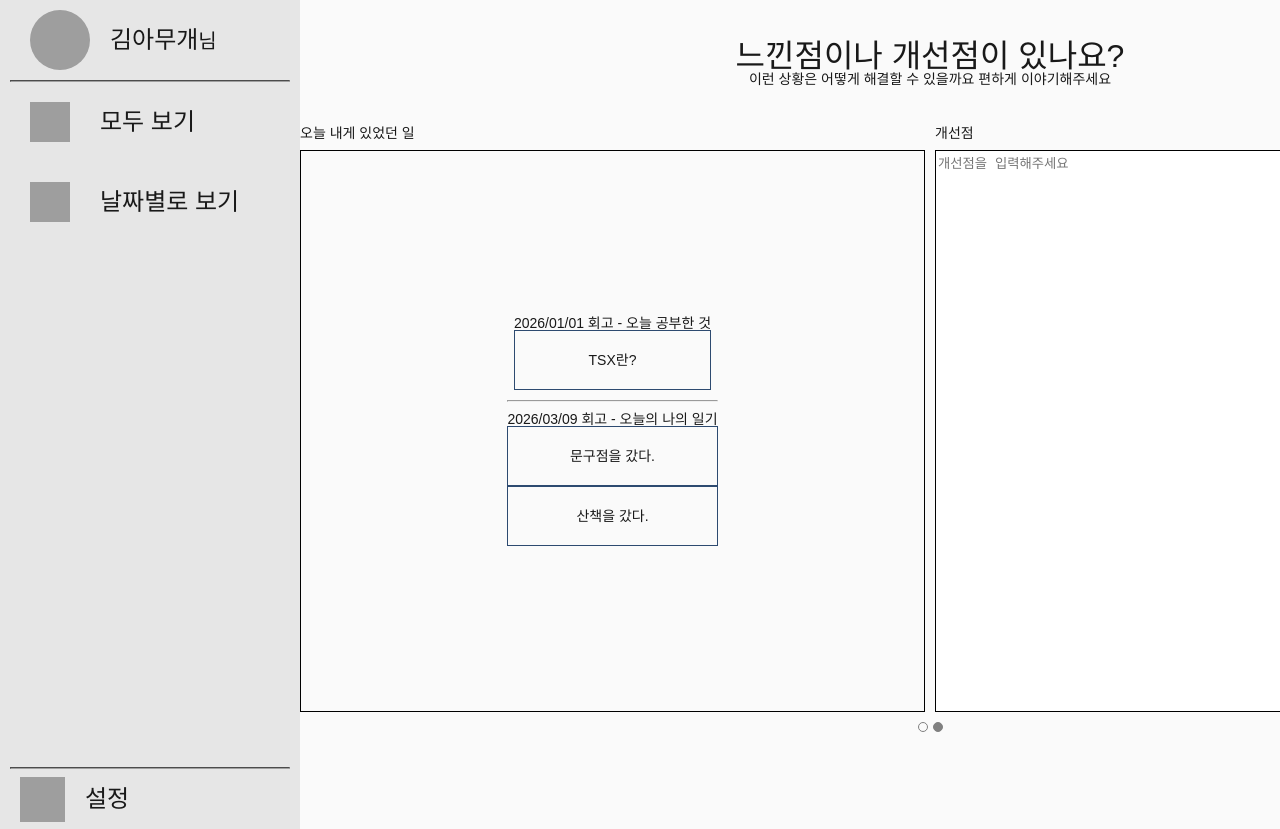
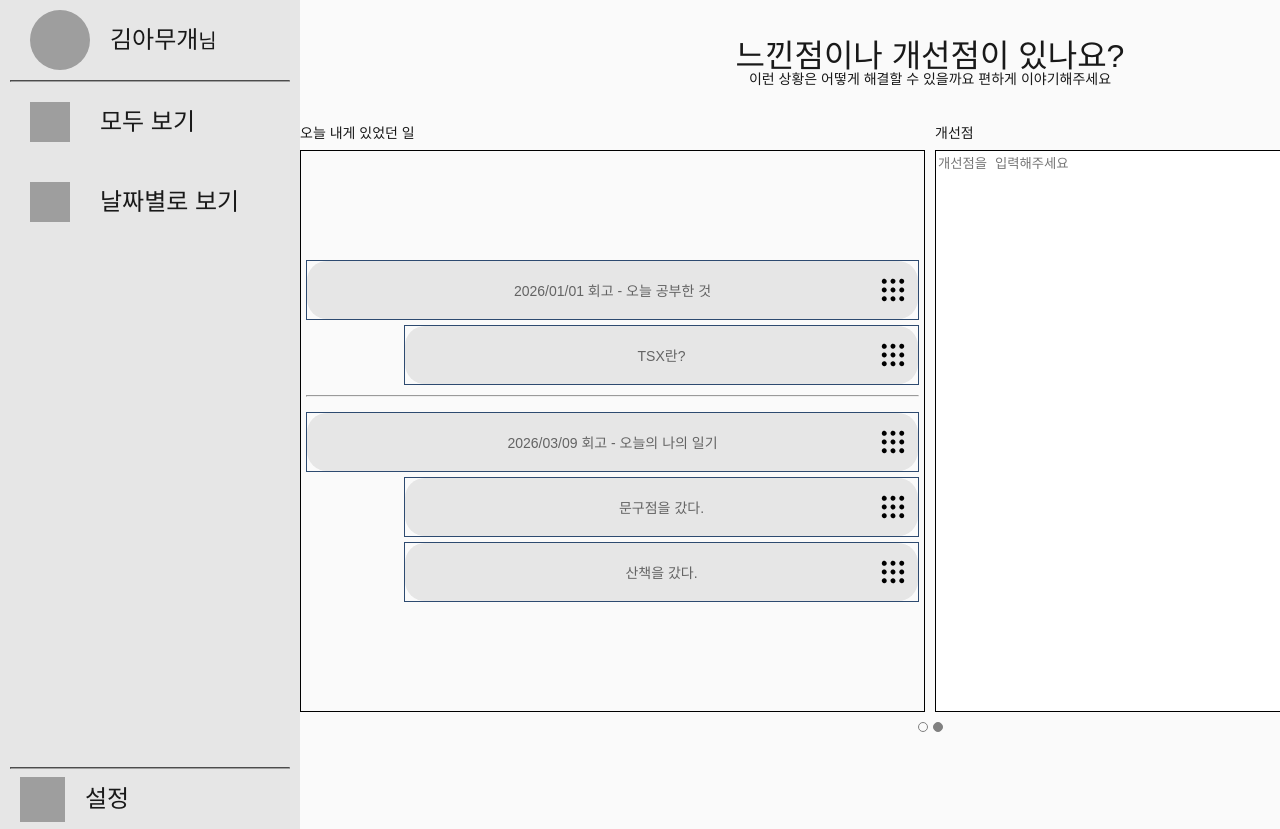
Before and after one commit to Jindo-Dog/RecoveryFrontEnd, a React (Vite) app: page /memoir/improvement in a window 1280 px wide. Shown: the top 829 px of the page. Built offline with nearby package versions, Linux system fonts and the light colour scheme; grey boxes are pictures that could not be loaded.

Commit message:
#49 Feat: Main, Sub Memoir 버튼 추가 및 모드 변경 기능 추가

```diff
--- a/src/component/memoir/write/mainMemoirTitle.scss
+++ b/src/component/memoir/write/mainMemoirTitle.scss
@@ -7,11 +7,33 @@
     width: 100%;
     gap: rem(5px);
 
-    .main-title {
-        @include flex-center;
+    .main-title-container {
+        position: relative;
+        display: flex;
+        align-items: center;
+        justify-content: center;
         height: rem(60px);
         text-align: center;
         border: $border;
+
+        .main-title-content {
+            border: none;
+            width: 100%;
+            height: 100%;
+            text-align: center;
+        }
+
+        img {
+            width: rem(30px);
+            height: rem(30px);
+        }
+
+        .btn-container {
+            position: absolute;
+            display: flex;
+            right: rem(10px);
+            gap: rem(5px);
+        }
     }
 
     .sub-title-container {
--- a/src/component/memoir/write/mainMemoirTitle.tsx
+++ b/src/component/memoir/write/mainMemoirTitle.tsx
@@ -2,20 +2,44 @@
 import type { SubTitleItem } from "../common/memoir.types";
 import SubMemoirTitle from "./subMemoirTitle";
 import EditSubTitle from "./editSubMemoirTitle";
+import { useState } from "react";
 import { useMainTitleItemStore } from "../common/useMainTitleItemStore";
 
 const MainMamoirTitle = (props: { id: number; editable: boolean }) => {
     const { id, editable } = props;
     const mainTitleItem = useMainTitleItemStore((state) => state.mainTitleItems[id]);
+    const { deleteMainTitleItem, updateMainTitleMode } = useMainTitleItemStore();
     const { title, subMemoirTitles } = mainTitleItem;
+    const [btnShow, setBtnShow] = useState(false);
+
+    const handleMoreBtn = (e: React.MouseEvent) => {
+        e.stopPropagation();
+        setBtnShow(!btnShow);
+    };
+
+    const handleDeleteBtn = () => {
+        deleteMainTitleItem(id);
+        // model띄우기
+    };
+
+    const handleEditbtn = () => {
+        updateMainTitleMode(id);
+    };
 
     return (
-        <div className={"title-div"}>
+        <div className={"title-container"}>
             {id > 0 && <hr />}
-            <div className={"main-title"}>{title}</div>
-            <div className={"sub-title-div"}>
+            <div className={"main-title-container"}>
+                <input className={"main-title-content"} value={title} disabled={mainTitleItem.mode === "VIEW"} />
+                <div className={"btn-container"}>
+                    {btnShow && <img src="/images/delete.svg" className={"delete-img"} onClick={handleDeleteBtn} />}
+                    {btnShow && <img src="/images/edit.svg" className={"edit-img"} onClick={handleEditbtn} />}
+                    <img src="/images/more.svg" className={"more-img"} onClick={handleMoreBtn} />
+                </div>
+            </div>
+            <div className={"sub-title-container"}>
                 {subMemoirTitles.map((subMemoirTitle: SubTitleItem, idx: number) => {
-                    return <SubMemoirTitle key={idx} title={subMemoirTitle.title} />;
+                    return <SubMemoirTitle key={idx} mainTitleId={id} id={idx} />;
                 })}
                 {editable && <EditSubTitle mainTitleId={id} />}
             </div>
--- a/src/component/memoir/write/subMemoirTitle.scss
+++ b/src/component/memoir/write/subMemoirTitle.scss
@@ -3,7 +3,27 @@
 
 .sub-title {
     @include flex-center;
+    flex-direction: row;
     border: $border;
-    min-height: rem(60px);
-    text-align: center;
+    height: rem(60px);
+    position: relative;
+
+    .sub-title-content {
+        border: none;
+        width: 100%;
+        height: 100%;
+        text-align: center;
+    }
+
+    img {
+        width: rem(30px);
+        height: rem(30px);
+    }
+
+    .btn-container {
+        position: absolute;
+        display: flex;
+        right: rem(10px);
+        gap: rem(5px);
+    }
 }
--- a/src/component/memoir/write/subMemoirTitle.tsx
+++ b/src/component/memoir/write/subMemoirTitle.tsx
@@ -1,15 +1,40 @@
 import "./subMemoirTitle.scss";
+import { useMainTitleItemStore } from "../common/useMainTitleItemStore";
+import { useState } from "react";
 
 type SubMemoirTitleProps = {
-    title: string;
+    mainTitleId: number;
+    id: number;
 };
 
 const SubMemoirTitle = (props: SubMemoirTitleProps) => {
-    const { title } = props;
+    const { mainTitleId, id } = props;
+    const { title, mode } = useMainTitleItemStore((state) => state.mainTitleItems[mainTitleId].subMemoirTitles[id]);
+    const { deleteSubTitleItem, updateSubTitleMode } = useMainTitleItemStore();
+    const [btnShow, setBtnShow] = useState(false);
+
+    const handleMoreBtn = (e: React.MouseEvent) => {
+        e.stopPropagation();
+        setBtnShow(!btnShow);
+    };
+
+    const handleDeleteBtn = () => {
+        deleteSubTitleItem(mainTitleId, id);
+        // Todo: model띄우기
+    };
+
+    const handleEditbtn = () => {
+        updateSubTitleMode(mainTitleId, id);
+    };
 
     return (
         <div className={"sub-title"}>
-            <span className={"sub-title-text"}>{title}</span>
+            <input className={"sub-title-content"} value={title} disabled={mode === "VIEW"} />
+            <div className={"btn-container"}>
+                {btnShow && <img src="/images/delete.svg" className={"delete-img"} onClick={handleDeleteBtn} />}
+                {btnShow && <img src="/images/edit.svg" className={"edit-img"} onClick={handleEditbtn} />}
+                <img src="/images/more.svg" className={"more-img"} onClick={handleMoreBtn} />
+            </div>
         </div>
     );
 };
```
